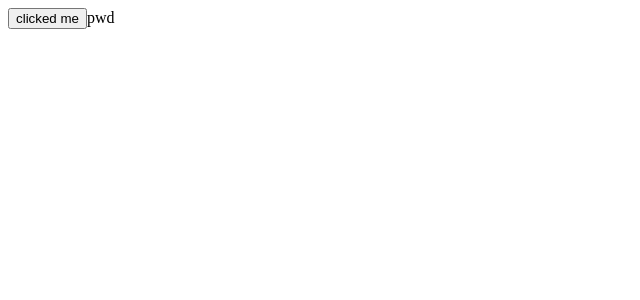
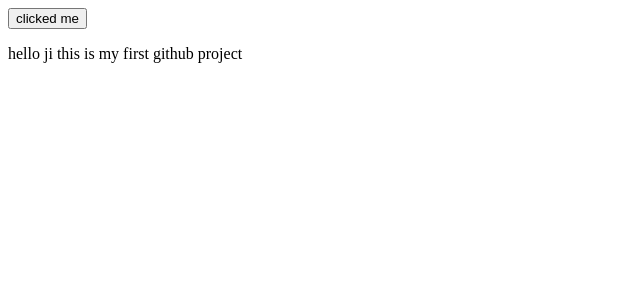
Before and after one commit to Rajsinghrajpoot/my-react-app, a React (Vite) app in the folder my-react-app/: page / in a window 1280 px wide. Shown: the top 300 px of the page, without its empty margins (0-640 px from the left). Built offline with nearby package versions, Linux system fonts and the light colour scheme.

Commit message:
updated project

```diff
--- a/my-react-app/src/New.jsx
+++ b/my-react-app/src/New.jsx
@@ -8,7 +8,7 @@ return(
 <>
 <button onClick={button}>clicked me</button>
 
-pwd
+<p>hello ji this is my first github project</p>
 
 </>
 )
```
